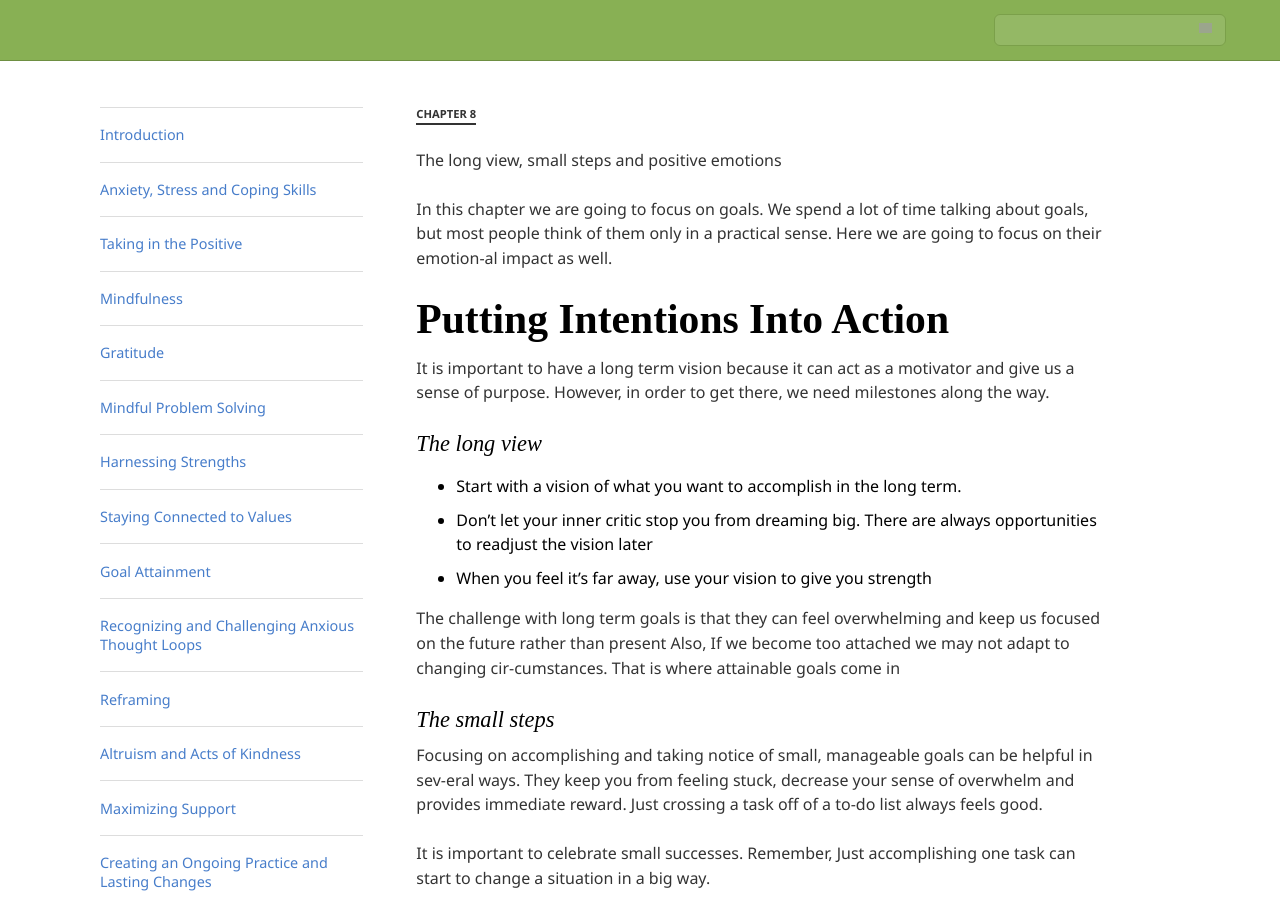
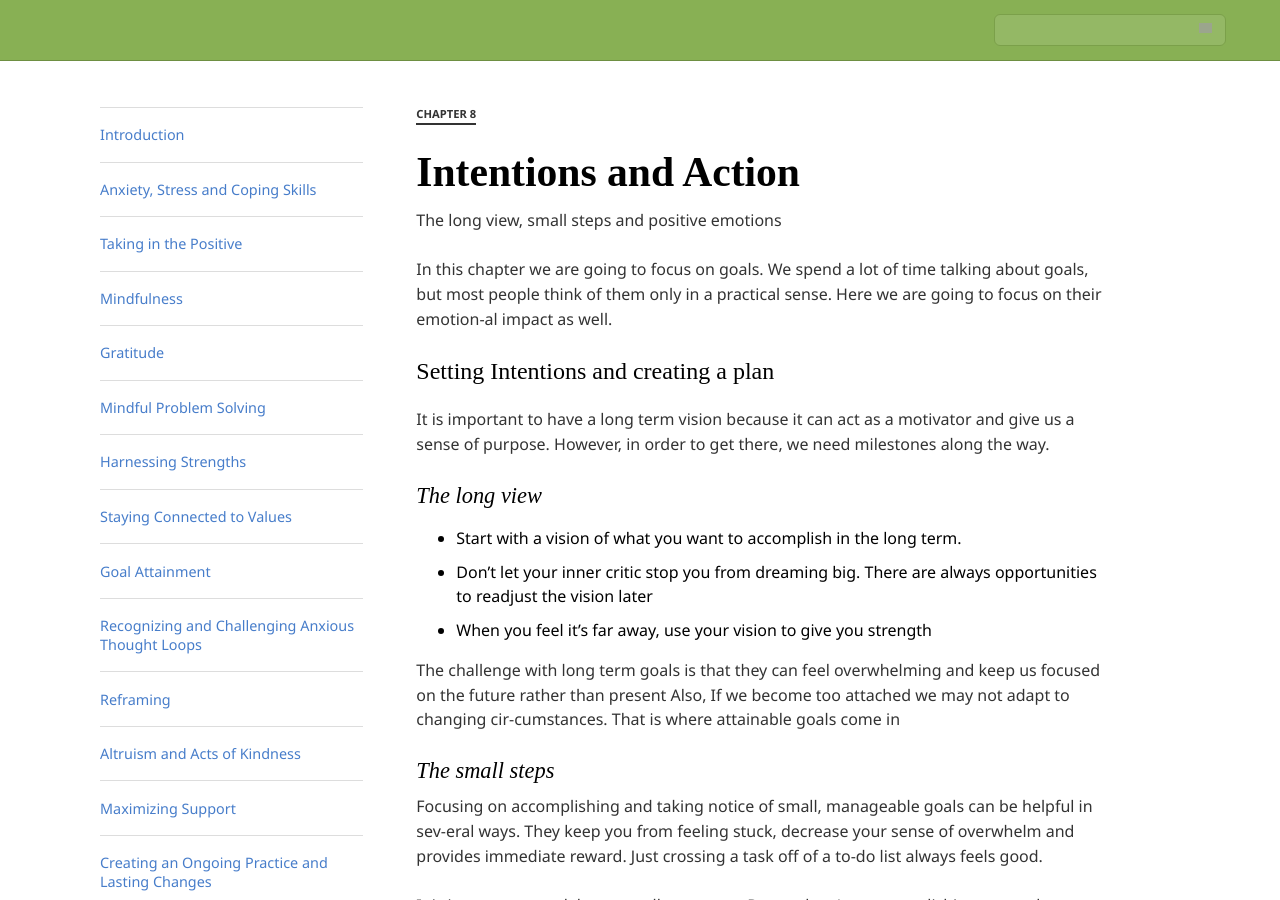
Before and after one commit to mtorres253/mtorres253.github.io, a Jekyll site: the page built from chapt-8/index.md, in a window 1280 px wide and 900 px high. Built offline with Jekyll 4.4.1, drawn with Linux system fonts in a browser that asks for light colours; nearby versions of some CDN libraries; some web fonts are replaced; comment, search, counter and statistics services are not loaded; grey boxes are pictures that could not be loaded.

Commit message:
Update index.md

```diff
--- a/chapt-8/index.md
+++ b/chapt-8/index.md
@@ -1,14 +1,16 @@
 ---
 layout: default
-title: Putting Intentions into action
+title: Intentions and action
 ---
 <p class="type">Chapter 8</p>
+
+# Intentions and Action
 
 The long view, small steps and positive emotions
 
 In this chapter we are going to focus on goals. We spend a lot of time talking about goals, but most people think of them only in a practical sense. Here we are going to focus on their emotion-al impact as well.
 
-# Putting Intentions Into Action
+## Setting Intentions and creating a plan
 
 It is important to have a long term vision because it can act as a motivator and give us a sense of purpose. However, in order to get there, we need milestones along the way.
 
```
